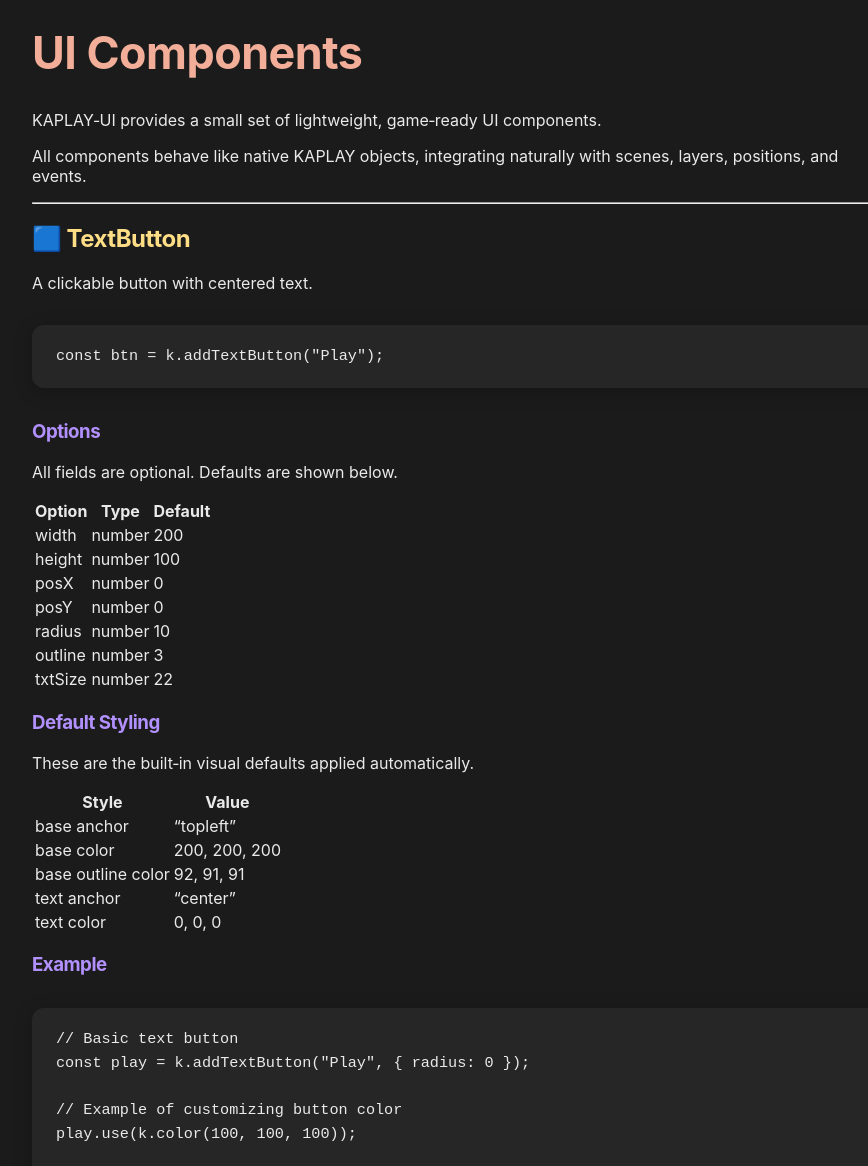
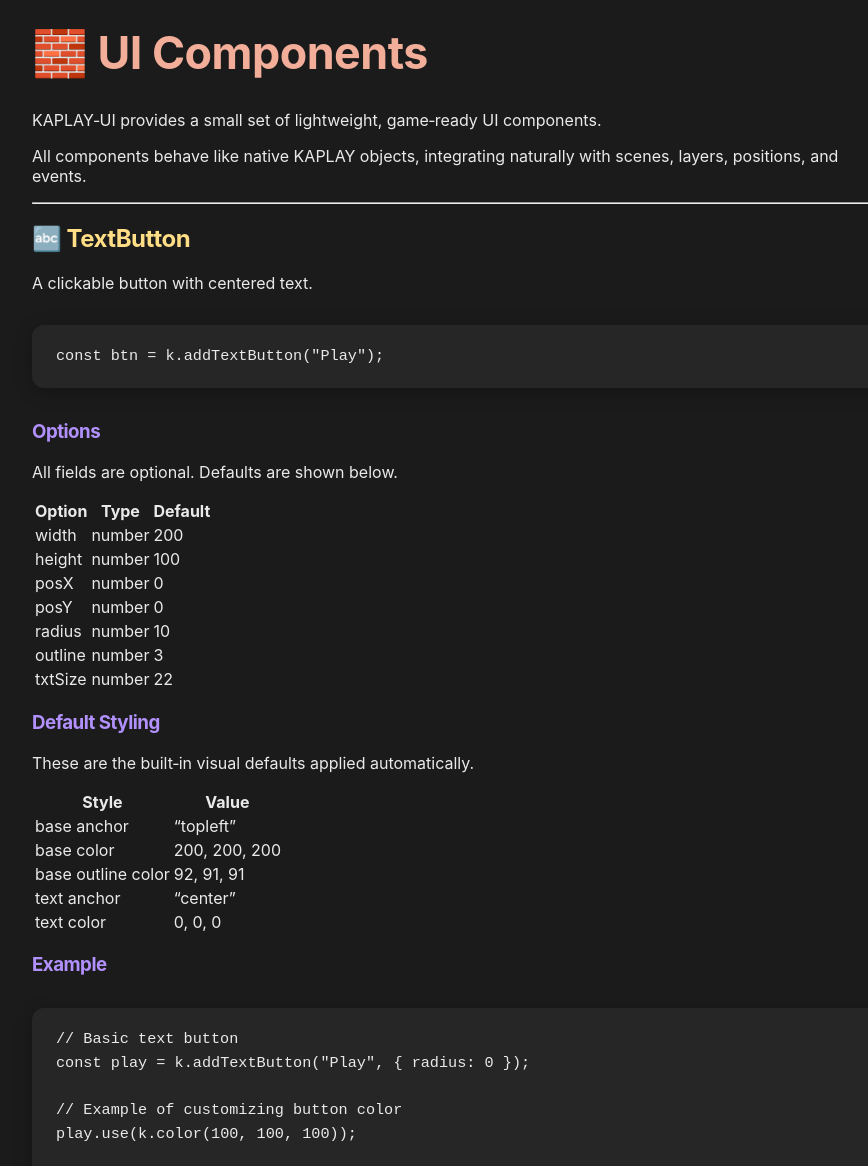
Before and after one commit to jbakchr/kaplay-ui, a Jekyll site: the page built from docs/api/components.md, in a window 1280 px wide and 1400 px high, scrolled down 232 px. Shown: the part 234-1400 px from the top of the window, without its empty margins (178-1046 px from the left). Built offline with Jekyll 4.4.1, drawn with Linux system fonts in a browser that asks for light colours; our own code applies the rules of GitHub Pages for plain Markdown files.

Commit message:
Added better icons for component headers

```diff
--- a/docs/api/components.md
+++ b/docs/api/components.md
@@ -1,4 +1,4 @@
-# UI Components
+# 🧱 UI Components
 
 KAPLAY‑UI provides a small set of lightweight, game‑ready UI components.
 
@@ -6,7 +6,7 @@
 
 ---
 
-## 🟦 TextButton
+## 🔤 TextButton
 
 A clickable button with centered text.
 
@@ -59,7 +59,7 @@
 
 ---
 
-## 🟨 Label
+## 🏷️ Label
 
 A small, fast text element ideal for HUDs, overlays, and lightweight UI.
 
```
